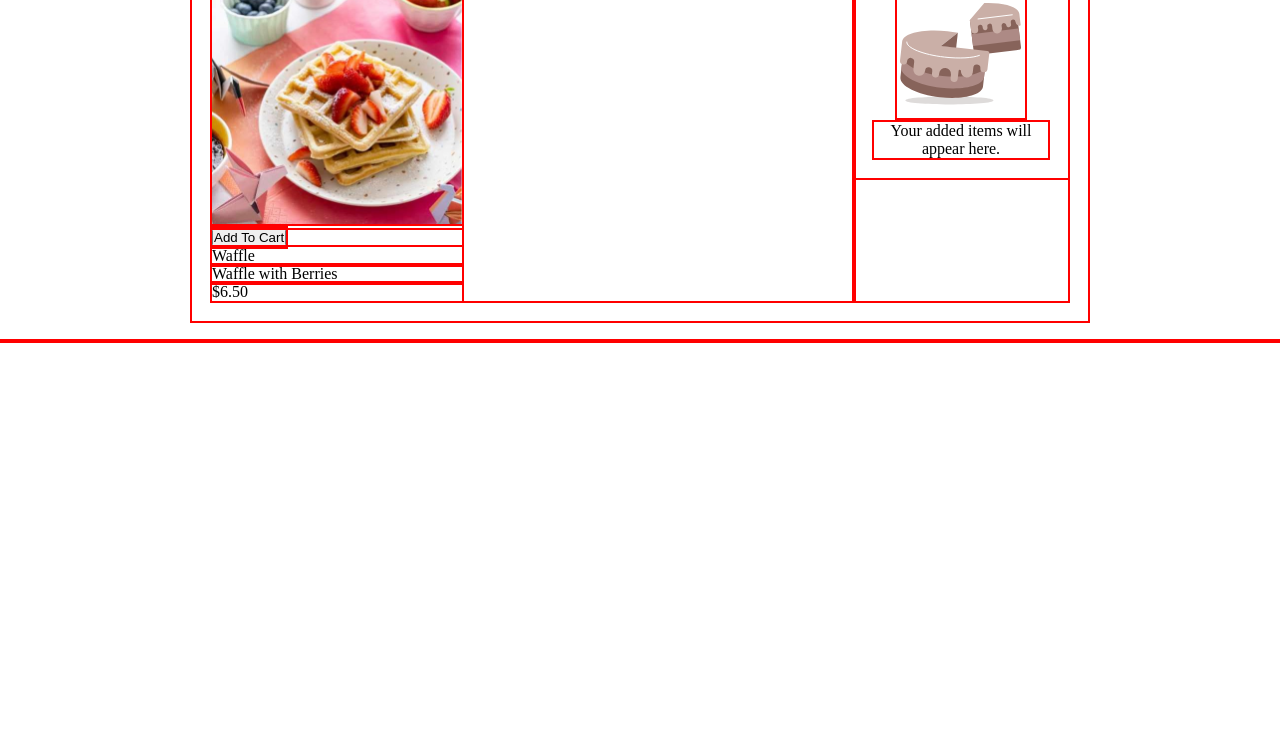
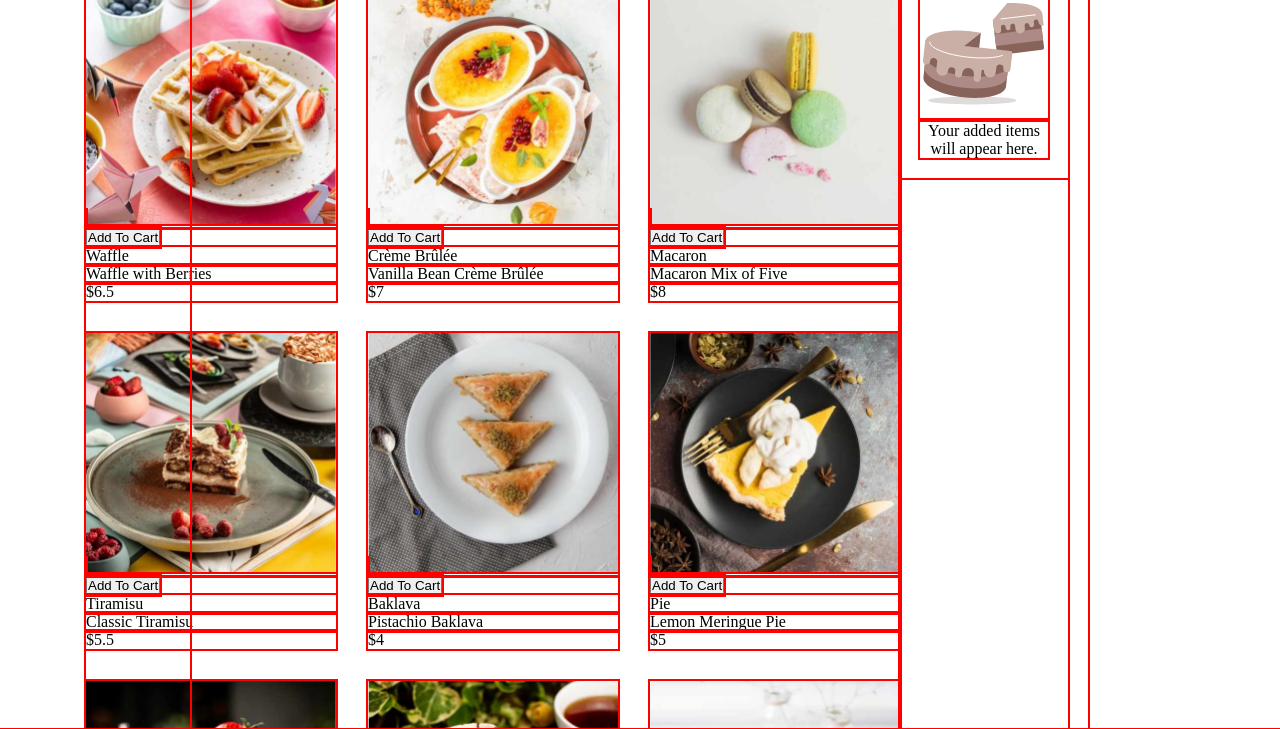
Before and after one commit to theMungai/shopping-cart-3, a plain HTML site: page index.html in a window 1280 px wide. Shown: the part 92-821 px from the top of the page. Drawn offline with Linux system fonts and the light colour scheme.

Commit message:
Populated products dynamically

```diff
--- a/index.html
+++ b/index.html
@@ -15,22 +15,14 @@
                 <img src="/images/illustration-empty-cart.svg" alt="">
                 <p>Your added items will appear here.</p>
             </div>
+
+
         </div>
 
         <div class="products-container">
             <h1>Desserts</h1>
             <div class="products-grid-container">
-                <div class="products-grid-cell">
-                    <div class="image-container">
-                        <img src="/images/image-waffle-desktop.jpg" alt="">
-                    </div>
-                    <button class="add-to-cart-btn">Add To Cart</button>
-                    <div class="product-details">
-                        <p class="product-category">Waffle</p>
-                        <p class="product-name">Waffle with Berries</p>
-                        <p class="product-price">$6.50</p>
-                    </div>
-                </div>
+
             </div>
         </div>
     </div>
--- a/scripts.js
+++ b/scripts.js
@@ -0,0 +1,25 @@
+let productsHTML = "";
+
+products.forEach((product) => {
+    productsHTML += `
+        <div class="products-grid-cell">
+            <div class="image-container">
+                <picture>
+                    <source media="(max-width : 480px)" srcset="${product.image.mobile}">
+                    <source media="(min-width : 481px) and (max-width : 1199px)" srcset="${product.image.tablet}">
+                    <source media="(min-width : 1200px) and (max-width : 1900px)" srcset="${product.image.desktop}">
+                    <img src="${product.image.thumbnail}" alt="">
+                </picture>
+
+            </div>
+            <button class="add-to-cart-btn">Add To Cart</button>
+            <div class="product-details">
+                <p class="product-category">${product.category}</p>
+                <p class="product-name">${product.name}</p>
+                <p class="product-price">$${product.price}</p>
+            </div>
+        </div>
+    `;
+
+    document.querySelector(".products-grid-container").innerHTML = productsHTML
+})
```
